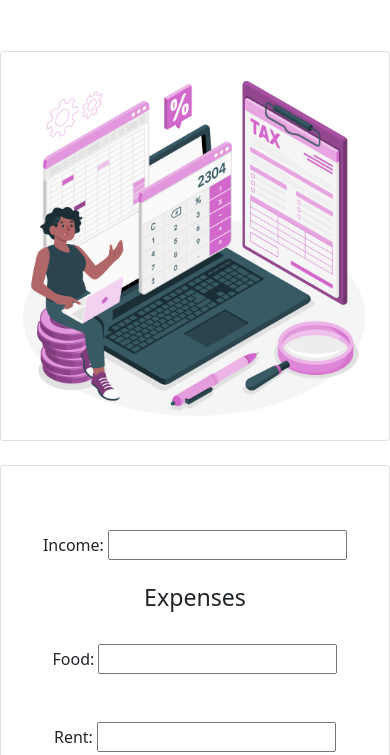
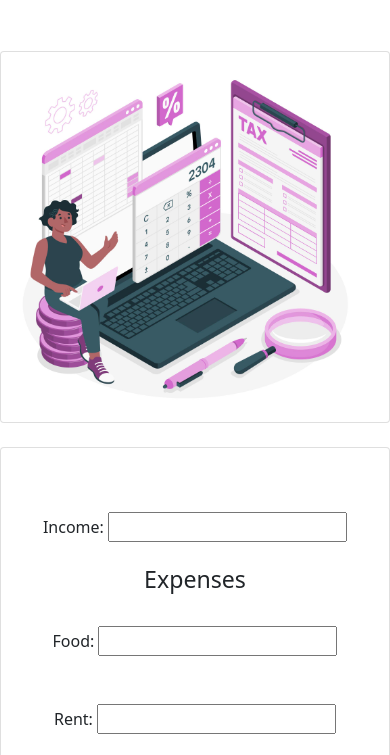
Before and after one commit to ibrahimsarder96/project-money-master, a plain HTML site: page index.html in a window 390 px wide. Shown: the part 86-841 px from the top of the page. Drawn offline with nearby package versions, Linux system fonts and the light colour scheme.

Commit message:
second commit responsive

```diff
--- a/css/style.css
+++ b/css/style.css
@@ -0,0 +1,6 @@
+/*----------- mobile-responsive -------------------*/
+@media (max-width: 576px) {
+  .section img{
+    width: 40vh;
+  }
+}
--- a/index.html
+++ b/index.html
@@ -16,12 +16,12 @@
   </header>
 <!--------------------- main-section -------------------------->
   <main>
-   <section class="mt-5px">
+   <section class="mt-5 mx-auto">
     <div class="row row-cols-1 row-cols-md-2 g-4">
-      <div class="col">
+      <div class="col section">
         <div class="card">
           <div class="card-body">
-          <img src="images/img.jpg" class="card-img-top" alt="...">
+          <img class="img-fluid" src="images/img.jpg" class="card-img-top" alt="...">
           </div>
         </div>
       </div>
```
